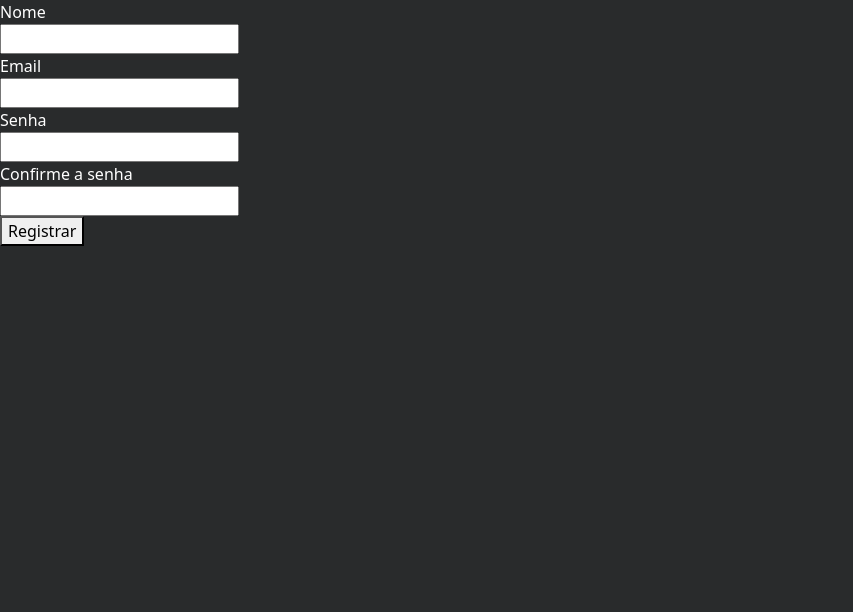
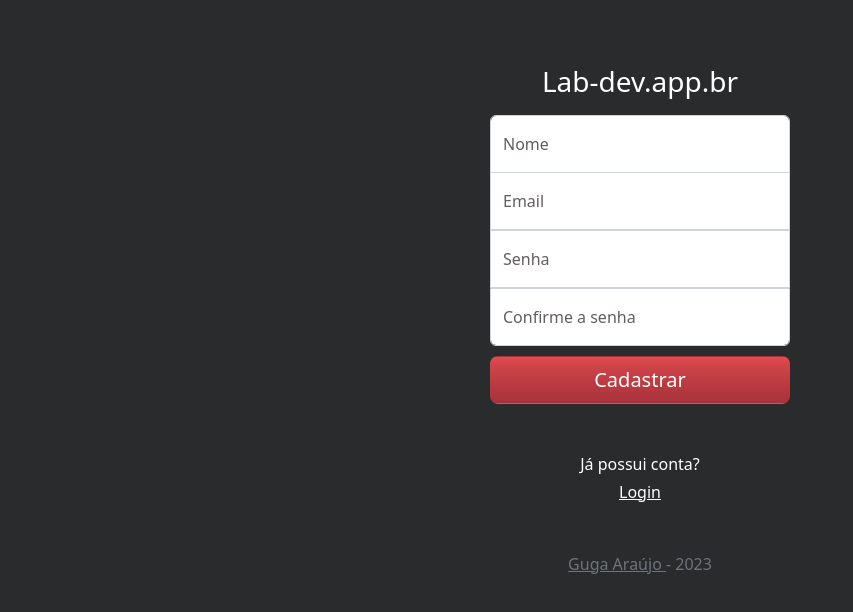
Before and after one commit to GugaAraujo/lab-dev.app.br, a Vue app in the folder client/: page /register in a window 1280 px wide. Shown: the top 612 px of the page, without its empty margins (0-853 px from the left). Built offline with nearby package versions, Linux system fonts and the light colour scheme; no server answers.

Commit message:
feat(client): implements layout and logic of login and register views

```diff
--- /dev/null
+++ b/client/src/components/CardForm.vue
@@ -0,0 +1,88 @@
+<script setup lang="ts">
+defineProps({
+  buttonTitle: String,
+  disabled: Boolean,
+  askRedirect: String,
+  labelRedirect: String,
+  viewPathRedirect: String,
+})
+
+</script>
+
+<template>
+  <div class="container">
+    <main class="form-signin w-100 m-auto text-center">
+      <h1 class="h3 mb-3">Lab-dev.app.br</h1>
+      <slot></slot>
+      <button
+        @click="$emit('clicked')"
+        :disabled="disabled"
+        class="w-100 btn btn-lg text-white btn-background"
+        type="submit"
+      >
+        <span v-if="disabled" class="spinner-border text-white"></span>
+        <span v-else>{{ buttonTitle }}</span>
+      </button>
+      <div class="mt-5" >
+        <p class="mb-1">
+          {{ askRedirect }}
+        </p>
+        <router-link
+          class="text-white"
+          v-if="labelRedirect && viewPathRedirect && askRedirect"
+          :to="viewPathRedirect"
+        >
+          {{ labelRedirect }}
+        </router-link>
+      </div>
+      <p class="mt-5 mb-3 text-muted">
+        <a href="https://www.guga-araujo.dev.br" target="_blank" class="text-reset">
+          Guga Araújo
+        </a> - 2023
+      </p>
+    </main>
+  </div>
+</template>
+
+<style lang="scss">
+.btn-background{
+  background: linear-gradient(180deg, #e14a4f 2%, #ca4247 25%, #a8323a 100%);
+}
+
+label {
+  color: #635d5f;
+}
+
+.form-signin {
+  max-width: 330px;
+  padding: 15px;
+  padding-top: 65px;
+}
+
+.form-signin .form-floating:focus-within {
+  z-index: 2;
+}
+
+.form-signin input[name="name-register"],
+.form-signin input[name="email-login"] {
+  margin-bottom: -1px;
+  border-bottom-right-radius: 0;
+  border-bottom-left-radius: 0;
+}
+
+.form-signin input[name="password-register"],
+.form-signin input[name="email-register"] {
+  border-top-left-radius: 0;
+  border-top-right-radius: 0;
+  border-bottom-right-radius: 0;
+  border-bottom-left-radius: 0;
+}
+
+.form-signin input[name="confirm-password-register"],
+.form-signin input[name="password-login"] {
+  margin-bottom: 10px;
+  border-top-left-radius: 0;
+  border-top-right-radius: 0;
+}
+
+</style>
--- a/client/src/views/LoginView.vue
+++ b/client/src/views/LoginView.vue
@@ -1,27 +1,5 @@
-<template>
-  <div class="">
-    <section class="">
-      <form @submit.prevent="login" class="">
-        <div class="">
-          <label for="login" class=""> Email </label>
-          <div class="">
-            <input class="" v-model="email" type="email" placeholder="seu@email.com">
-          </div>
-        </div>
-        <div class="">
-          <label for="login" class=""> Senha </label>
-          <div class="">
-            <input class="" v-model="password" type="password" placeholder="********">
-          </div>
-        </div>
-        <div class="">
-          <button class="" :class="isLoading ? 'is-loading' : ''" type="submit">Entrar</button>
-        </div>
-      </form>
-    </section>
-  </div>
-</template>
 <script setup lang="ts">
+import CardForm from "@/components/CardForm.vue";
 import { useStore } from "@/store";
 import { LOGIN } from "@/store/types-action";
 import { ref } from "vue";
@@ -40,17 +18,30 @@ async function login() {
     isLoading.value = false;
   });
 }
-
 </script>
 
+<template>
+  <CardForm
+    viewPathRedirect="register"
+    askRedirect="Não possui conta?"
+    labelRedirect="Cadastre-se"
+    buttonTitle="Entrar"
+    :disabled="isLoading"
+    @clicked="login"
+    @keyup.enter="login"
+  >
+    <form>
+      <div class="form-floating">
+        <input type="email" name="email-login" v-model="email" class="form-control" id="floatingInput" placeholder="Email">
+        <label for="floatingInput">Email</label>
+      </div>
+      <div class="form-floating">
+        <input type="password" name="password-login" v-model="password" class="form-control" id="floatingPassword" placeholder="Senha">
+        <label for="floatingPassword">Senha</label>
+      </div>
+    </form>
+  </CardForm>
+</template>
+
 <style lang="scss" scoped>
-.columns {
-  margin-left: 0;
-  margin-right: 0;
-
-  @media screen and (min-width: 768px) {
-    margin-left: auto;
-    margin-right: auto;
-  }
-}
 </style>
--- a/client/src/views/RegisterView.vue
+++ b/client/src/views/RegisterView.vue
@@ -1,37 +1,32 @@
 <template>
-  <div class="">
-    <section class="">
-      <form @submit.prevent="register" class="">
-        <div class="">
-          <label for="register" class=""> Nome </label>
-          <div class="">
-            <input type="name" class="" v-model="name" id="name" />
-          </div>
+   <CardForm
+      viewPathRedirect="login"
+      askRedirect="Já possui conta?"
+      labelRedirect="Login"
+      buttonTitle="Cadastrar"
+      :disabled="isLoading"
+      @clicked="register"
+      @keyup.enter="register"
+    >
+      <form>
+        <div class="form-floating">
+          <input type="text" name="name-register" v-model="name" class="form-control" id="floatingInput" placeholder="Nome">
+          <label for="floatingInput">Nome</label>
         </div>
-        <div class="">
-          <label for="register" class=""> Email </label>
-          <div class="">
-            <input type="email" class="" v-model="email" id="email" />
-          </div>
+        <div class="form-floating">
+          <input type="email" name="email-register" v-model="email" class="form-control" id="floatingInput" placeholder="Email">
+          <label for="floatingInput">Email</label>
         </div>
-        <div class="">
-          <label for="register" class=""> Senha </label>
-          <div class="">
-            <input type="password" class="" v-model="password" id="password" />
-          </div>
+        <div class="form-floating">
+          <input type="password" name="password-register" v-model="password" class="form-control" id="floatingPassword" placeholder="Senha">
+          <label for="floatingPassword">Senha</label>
         </div>
-        <div class="">
-          <label for="register" class=""> Confirme a senha </label>
-          <div class="">
-            <input type="password" class="" v-model="confirmPwd" id="password" />
-          </div>
-        </div>
-        <div class="">
-          <button class="" :class="isLoading ? 'is-loading' : ''" type="submit">Registrar</button>
+        <div class="form-floating">
+          <input type="password" name="confirm-password-register" v-model="confirmPwd" class="form-control" id="floatingPassword" placeholder="Senha">
+          <label for="floatingPassword">Confirme a senha</label>
         </div>
       </form>
-    </section>
-  </div>
+    </CardForm>
 </template>
 <script setup lang="ts">
 import { useStore } from "@/store";
@@ -39,6 +34,7 @@ import { REGISTER_USER } from "@/store/types-action";
 import { NOTIFICATE } from "@/store/types-mutations";
 import { ref } from "vue";
 import { NotificationType } from "@/interfaces/INotifications";
+import CardForm from "@/components/CardForm.vue";
 
 const store = useStore();
 
```
